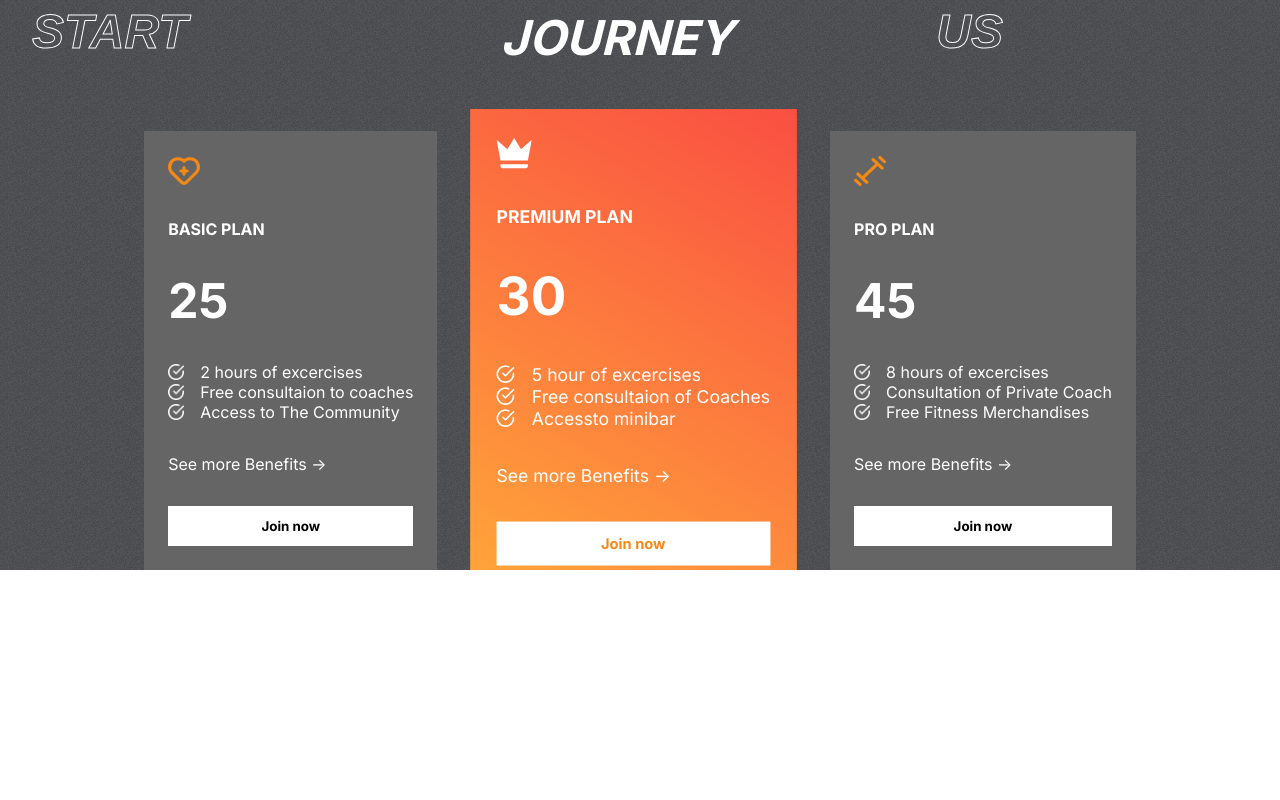
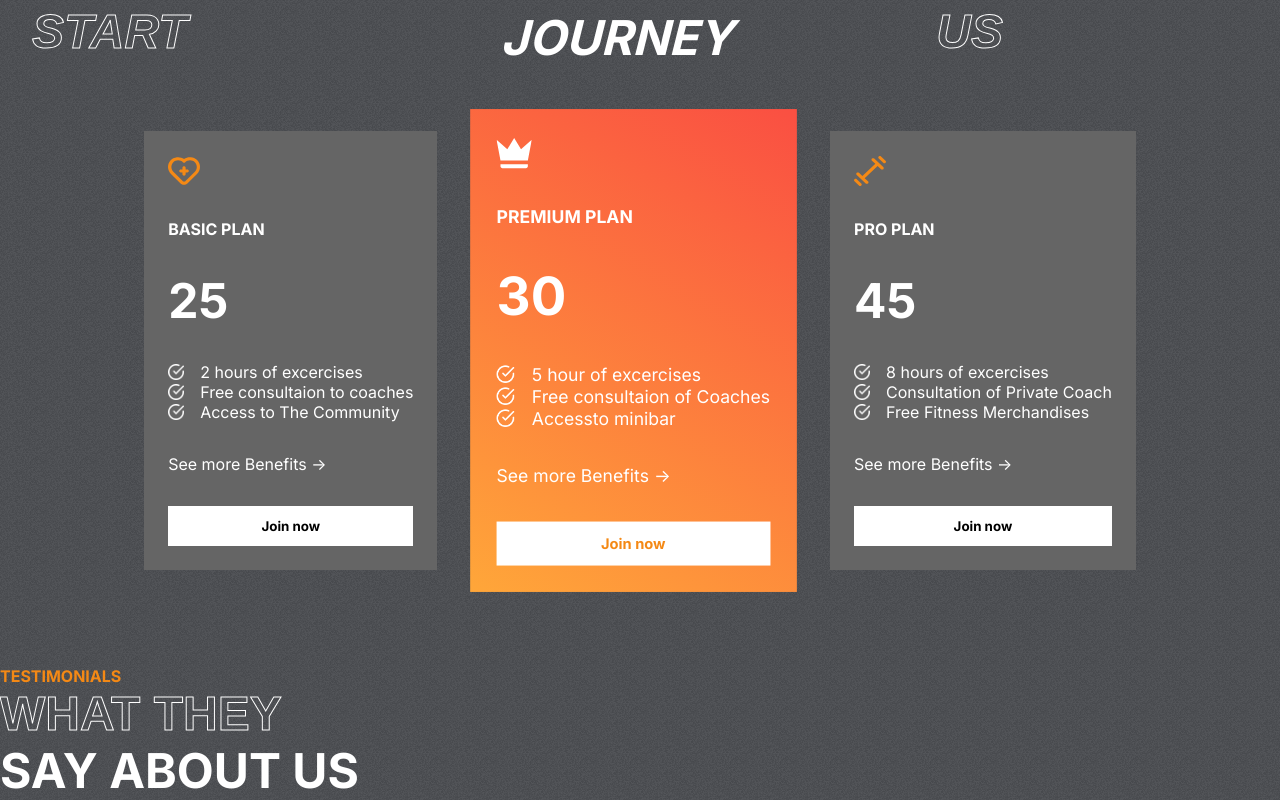
Before and after one commit to Edwin574/Gym-website, a React (Create React App) app: page / in a window 1280 px wide. Shown: the part 1938-2738 px from the top of the page. Before the commit the page ends 2508 px from the top, so only its background shows below. Built offline with nearby package versions, Linux system fonts and the light colour scheme.

Commit message:
testimonials

```diff
--- a/src/App.js
+++ b/src/App.js
@@ -3,13 +3,15 @@ import Hero from './components/Hero/Hero'
 import Plans from './components/Plans/Plans';
 import Programs from './components/Programs/Programs';
 import Reasons from './components/Reasons/Reasons';
+import Testimonial from './components/Testimonials/Testimonial';
 function App() {
   return (
     <div className="App">
       <Hero />
       <Programs />
       <Reasons />
-      <Plans/>
+      <Plans />
+      <Testimonial/>
     </div>
   );
 }
--- a/src/components/Testimonials/Testimonial.css
+++ b/src/components/Testimonials/Testimonial.css
@@ -0,0 +1,20 @@
+.Testimonial{
+    display: flex;
+    gap: 1rem;
+    padding: 0 2rem;
+}
+.left-t{
+    display: flex;
+    flex: 1 1;
+    flex-direction: column;
+    text-transform: uppercase;
+    color: white;
+}
+.left-t>:nth-child(1){
+    color: var(--orange);
+    font-weight: bold;
+}
+.left-t>:nth-child(2),.left-t>:nth-child(3){
+   font-weight: bold;
+   font-size: 3rem;
+}
--- a/src/components/Testimonials/Testimonial.js
+++ b/src/components/Testimonials/Testimonial.js
@@ -5,7 +5,7 @@ function Testimonial() {
       <div className='Testimonials'>
           <div className='left-t'>
           <span>Testimonials</span>
-          <span>What they</span>
+          <span className='stroke-text'>What they</span>
           <span>say about us</span>
           </div>
           <div className='right-t'></div>
```
